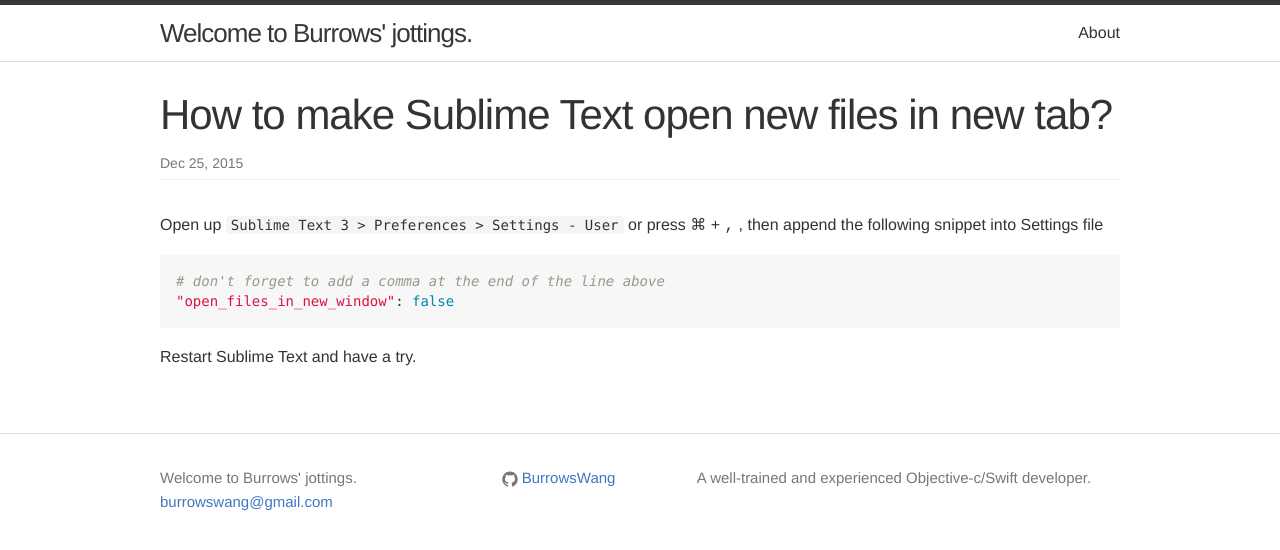
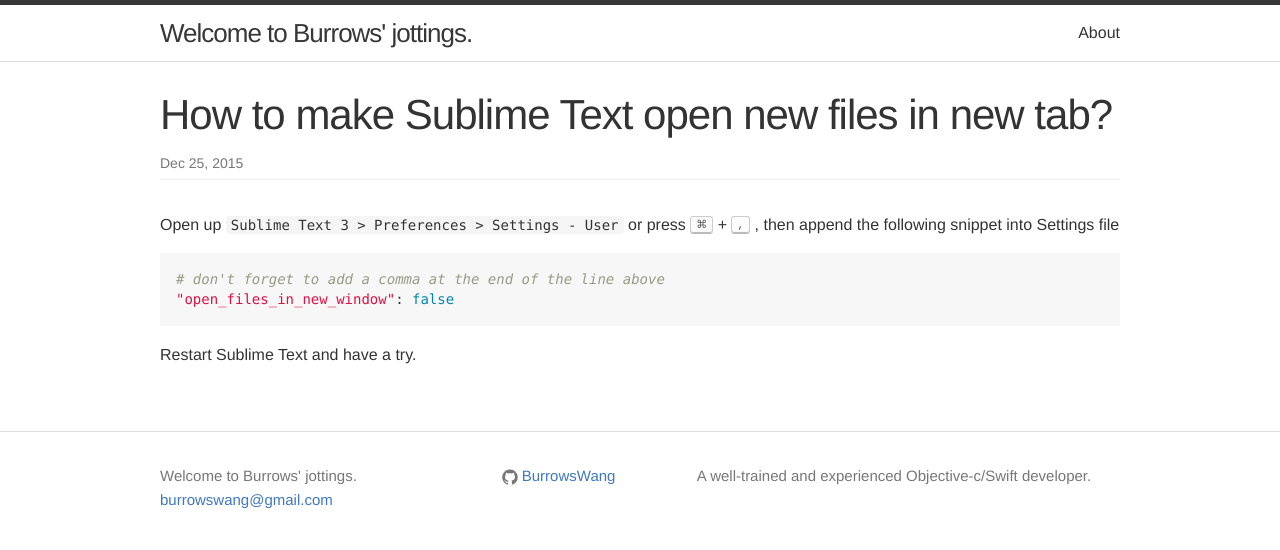
Before and after one commit to BurrowsWang/burrowswang.github.io, a Jekyll site: the page built from _posts/2015-12-25-hot-to-make-sublimetext-open-new-file-in-new-tab.markdown, in a window 1280 px wide. Shown: the top 550 px of the page. Built offline with Jekyll 4.4.1, drawn with Linux system fonts in a browser that asks for light colours; Markdown is read by kramdown in place of the engine named in the settings.

Commit message:
add kbd css style

```diff
--- a/_sass/_base.scss
+++ b/_sass/_base.scss
@@ -153,6 +153,23 @@ pre {
 }
 
 
+/**
+ * kbd Style
+ */
+kbd {
+    display: inline-block;
+    padding: 3px 5px;
+    font-size: 11px;
+    line-height: 10px;
+    color: #555;
+    vertical-align: middle;
+    background-color: #fcfcfc;
+    border: solid 1px #ccc;
+    border-bottom-color: #bbb;
+    border-radius: 3px;
+    box-shadow: inset 0 -1px 0 #bbb;
+}
+
 
 /**
  * Wrapper
```
